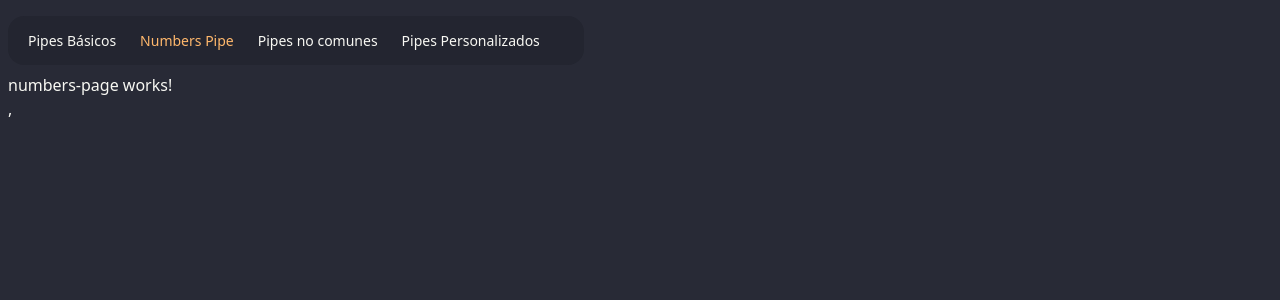
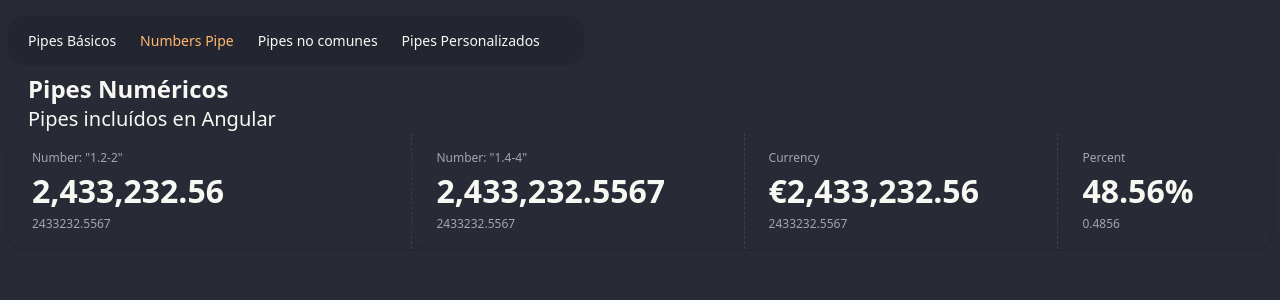
Before and after one commit to Ivanlopez-dev/pipes-app, an Angular app: page /numbers in a window 1280 px wide. Shown: the top 300 px of the page. Built offline with nearby package versions, Linux system fonts and the light colour scheme.

Commit message:
add: ⚡ decimal, currency and percent pipes cases

```diff
--- a/src/app/pages/numbers-page/numbers-page.component.html
+++ b/src/app/pages/numbers-page/numbers-page.component.html
@@ -1 +1,32 @@
-<p>numbers-page works!</p>,
+<section class="mx-5">
+  <h1 class="text-2xl font-bold">Pipes Numéricos</h1>
+  <h3 class="text-xl font-thin">Pipes incluídos en Angular</h3>
+</section>
+
+<div class="stats stats-vertical lg:stats-horizontal shadow w-full">
+  <div class="stat">
+    <div class="stat-title">Number: "1.2-2"</div>
+    <div class="stat-value">{{ totalSells() | number : '1.2-2' }}</div>
+    <div class="stat-desc">{{ totalSells() }}</div>
+  </div>
+
+  <div class="stats stats-vertical lg:stats-horizontal shadow w-full">
+    <div class="stat">
+      <div class="stat-title">Number: "1.4-4"</div>
+      <div class="stat-value">{{ totalSells() | number : '1.4-4' }}</div>
+      <div class="stat-desc">{{ totalSells() }}</div>
+    </div>
+
+    <div class="stat">
+      <div class="stat-title">Currency</div>
+      <div class="stat-value">{{ totalSells() | currency : 'EUR' }}</div>
+      <div class="stat-desc">{{ totalSells() }}</div>
+    </div>
+
+    <div class="stat">
+      <div class="stat-title">Percent</div>
+      <div class="stat-value">{{ percent() | percent : '1.2-2' }}</div>
+      <div class="stat-desc">{{ percent() }}</div>
+    </div>
+  </div>
+</div>
--- a/src/app/pages/numbers-page/numbers-page.component.ts
+++ b/src/app/pages/numbers-page/numbers-page.component.ts
@@ -1,8 +1,13 @@
-import { Component } from '@angular/core';
+import { CurrencyPipe, DecimalPipe, PercentPipe } from '@angular/common';
+import { Component, signal } from '@angular/core';
 
 @Component({
   selector: 'app-numbers-page',
-  imports: [],
+  imports: [DecimalPipe, PercentPipe, CurrencyPipe],
   templateUrl: './numbers-page.component.html',
 })
-export default class NumbersPageComponent { }
+export default class NumbersPageComponent {
+
+  totalSells = signal(2_433_232.5567)
+  percent = signal(0.4856)
+}
```
